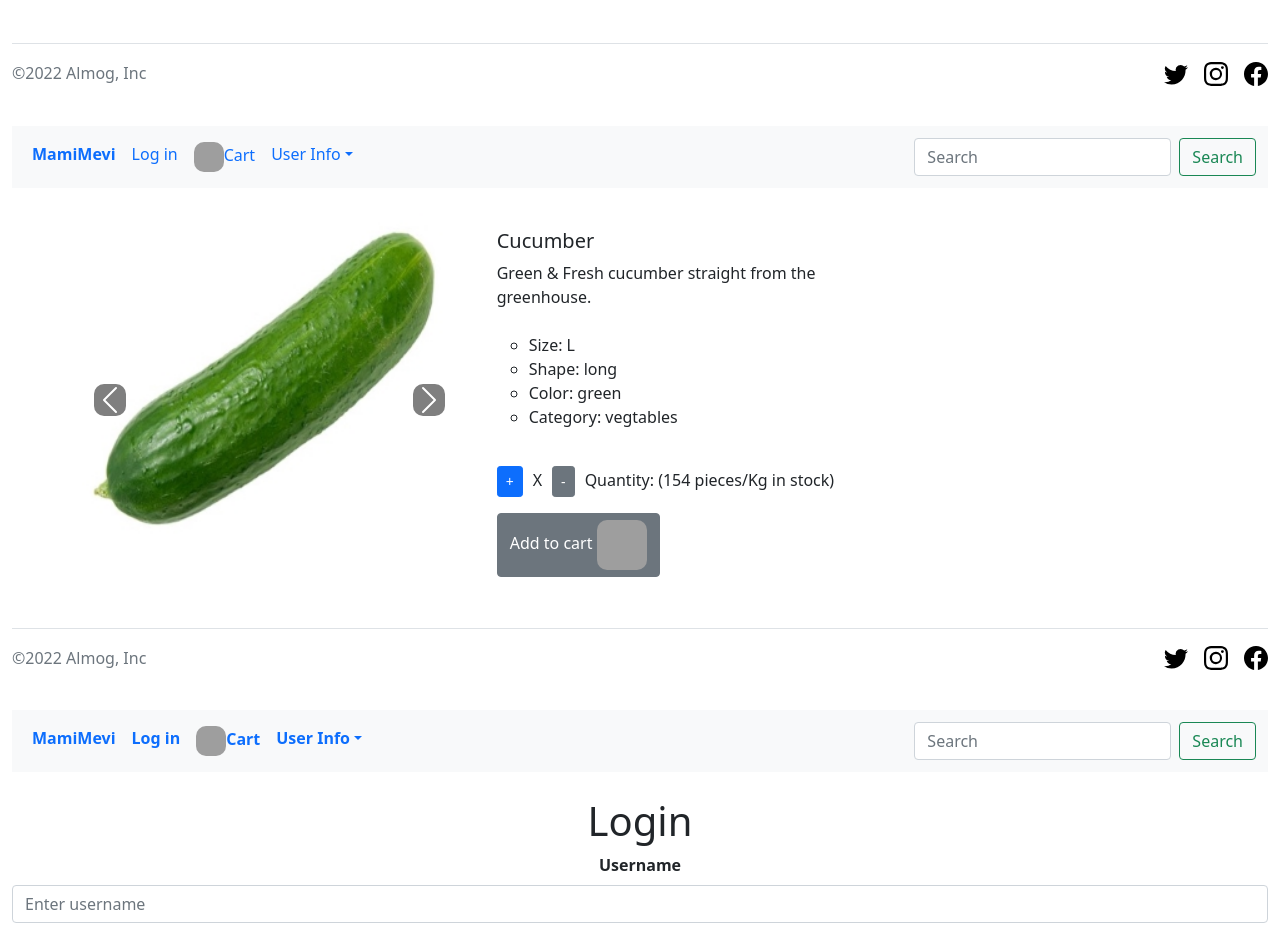
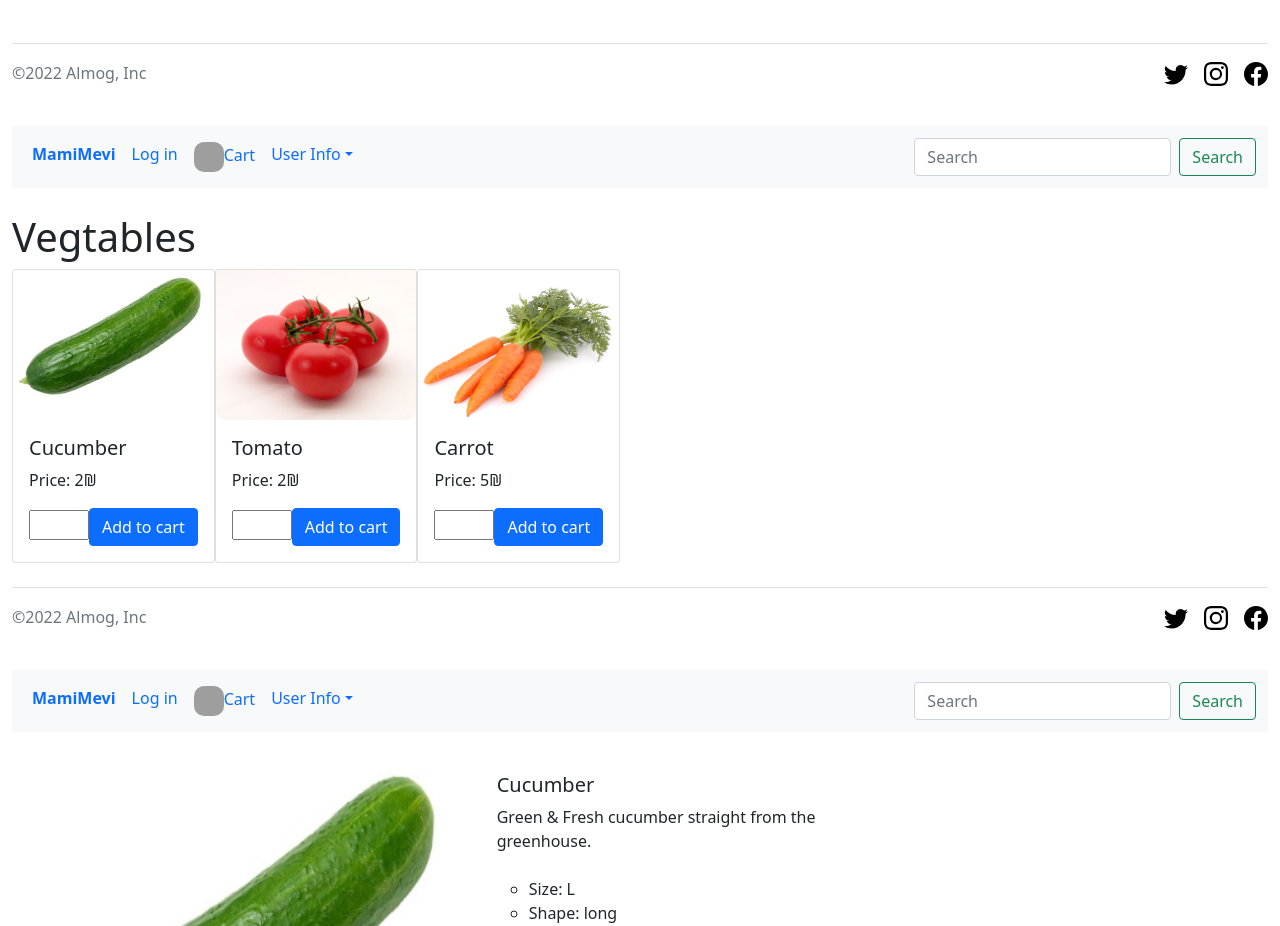
Before and after one commit to AlmogUzani/Project, a React (Create React App) app: page / in a window 1280 px wide. Shown: the part 780-1706 px from the top of the page. Built offline with nearby package versions, Linux system fonts and the light colour scheme; grey boxes are pictures that could not be loaded.

Commit message:
created categories page

```diff
--- a/src/App.css
+++ b/src/App.css
@@ -127,3 +127,12 @@ img {
   margin-bottom: 80px;
 
 }
+
+.productCategoryImg {
+  width: 200px;
+  height: 150px;
+}
+
+.quantityProduct {
+  width: 60px
+}
--- a/src/App.js
+++ b/src/App.js
@@ -2,15 +2,17 @@
 import ProductDetails from './Components/ProductDetails';
 import Login from './Components/Login';
 import Registration from './Components/Registeration';
+import Homepage from './Components/homePage';
+import Categories from './Components/Categories';
 
 import "bootstrap/dist/css/bootstrap.min.css";
 import './App.css';
-import Homepage from './Components/homePage';
 
 function App() {
   return (
     <div className='container-fluid'>
       <Homepage></Homepage>
+      <Categories></Categories>
       <ProductDetails></ProductDetails>
       <Login></Login>
       <Registration></Registration>
--- /dev/null
+++ b/src/Components/Categories.js
@@ -0,0 +1,72 @@
+import Navbar from './Navbar';
+import Footer from './Footer';
+import {Card, Button} from 'react-bootstrap';
+
+
+function Categories() {
+        return (
+            <div>
+                <Navbar></Navbar>
+                <h1>Vegtables</h1>
+                <div style={{display:'flex'}}>
+                    <Card style={{ width: 'fit-content' }}>
+                    <Card.Img variant="top" src="/../images/itemsByCategories/vegtables/cucumber1.jpg" alt='cucumber' className='productCategoryImg' />
+                    <Card.Body>
+                        <Card.Title>Cucumber</Card.Title>
+                        <Card.Text>
+                            Price: 2₪
+                        </Card.Text>
+                        <input type='number' className='quantityProduct' min='0'></input>
+                        <Button variant="primary">Add to cart</Button>
+                    </Card.Body>
+                    </Card>
+                    <Card style={{ width:'fit-content'}}>
+                    <Card.Img variant="top" src="/../images/itemsByCategories/vegtables/tomato1.jpg" alt='tomato' className='productCategoryImg' />
+                    <Card.Body>
+                        <Card.Title>Tomato</Card.Title>
+                        <Card.Text>
+                            Price: 2₪
+                        </Card.Text>
+                        <input type='number' className='quantityProduct' min='0'></input>
+                        <Button variant="primary">Add to cart</Button>
+                    </Card.Body>
+                    </Card>
+                    <Card style={{ width: 'fit-content' }}>
+                    <Card.Img variant="top" src="/../images/itemsByCategories/vegtables/carrot1.jpg" alt='carrot' className='productCategoryImg' />
+                    <Card.Body>
+                        <Card.Title>Carrot</Card.Title>
+                        <Card.Text>
+                            Price: 5₪
+                        </Card.Text>
+                        <input type='number' className='quantityProduct' min='0'></input>
+                        <Button variant="primary">Add to cart</Button>
+                    </Card.Body>
+                    </Card>
+                    {/* <Card style={{ width: 'fit-content' }}>
+                    <Card.Img variant="top" src="/../images/itemsByCategories/fruits/apple1.jpg" alt='apple' className='productCategoryImg' />
+                    <Card.Body>
+                        <Card.Title>Apple</Card.Title>
+                        <Card.Text>
+                            Price: 7₪
+                        </Card.Text>
+                        <input type='number' className='quantityProduct' min='0'></input>
+                        <Button variant="primary">Add to cart</Button>
+                    </Card.Body>
+                    </Card>
+                    <Card style={{ width: 'fit-content' }}>
+                    <Card.Img variant="top" src="/../images/itemsByCategories/fruits/pear1.jpg" alt='pear' className='productCategoryImg' />
+                    <Card.Body>
+                        <Card.Title>Pear</Card.Title>
+                        <Card.Text>
+                            Price: 9₪
+                        </Card.Text>
+                        <input type='number' className='quantityProduct' min='0'></input>
+                        <Button variant="primary">Add to cart</Button>
+                    </Card.Body>
+                    </Card> */}
+                </div>
+                <Footer></Footer>
+            </div>
+)}
+
+export default Categories
```
